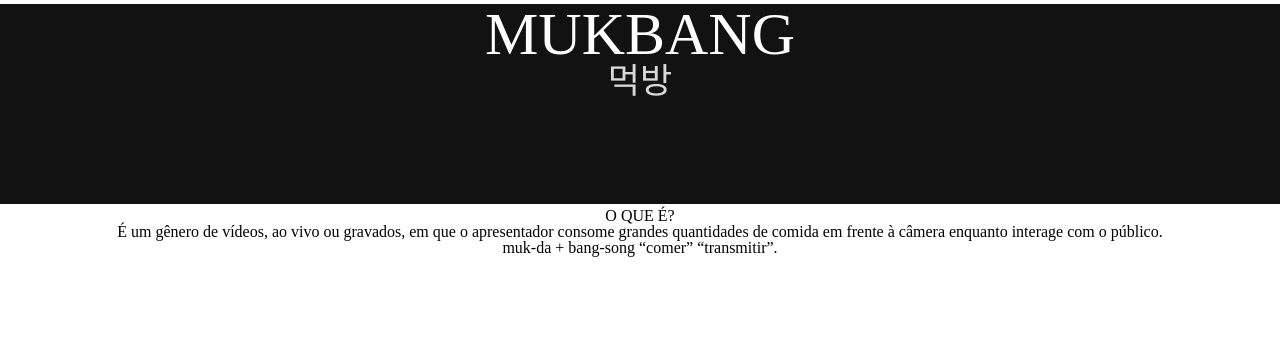
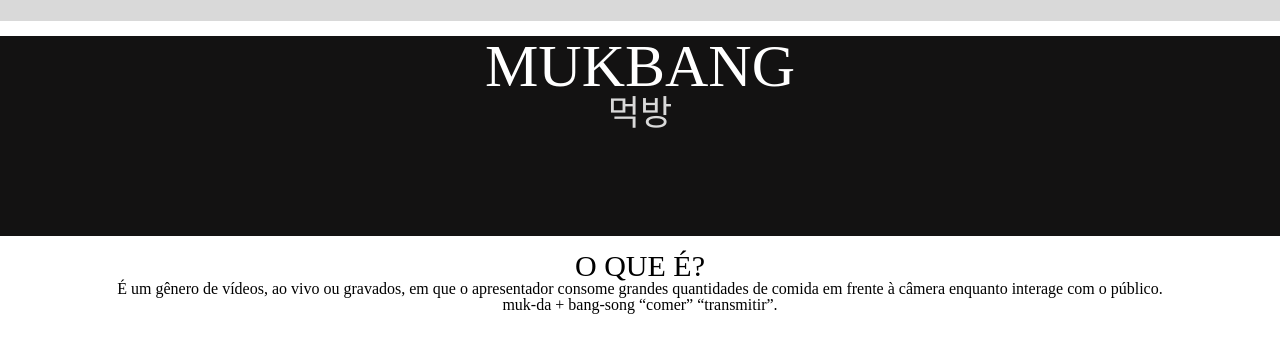
Before and after one commit to babibabaa/sitemukbang, a plain HTML site: page index.html in a window 1280 px wide. Drawn offline with Linux system fonts and the light colour scheme; a web font is replaced by a local one.

Commit message:
em cima do header

```diff
--- a/index.html
+++ b/index.html
@@ -10,11 +10,15 @@
     <link href="https://fonts.googleapis.com/css2?family=Podkova&display=swap" rel="stylesheet">
 </head>
 <body>
-    <div class="atitulo">
+        <div class="emcimadoheader">
+
+    </div>
+
+    <header>
         <h1>MUKBANG</h1>
 
          <h2>먹방</h2>
-    </div>
+    </header>
 
     <div class="explicacao">
         <h3>
@@ -22,8 +26,9 @@
         </h3>
         <p> É um gênero de vídeos, ao vivo ou gravados, em que o apresentador consome grandes quantidades de comida em frente à câmera enquanto interage com o público. </p>
      <p2> muk-da + bang-song </p2>
-    <p3>  “comer”  “transmitir”. </p3>
+       <p3>  “comer”  “transmitir”. </p3>
     </div>
+
 
 </body>
 </html>
--- a/styles.css
+++ b/styles.css
@@ -1,8 +1,8 @@
-.atitulo {
+header {
     background-color: #131212;
     text-align: center;
     height: 200px;
-    margin: 4px 0px;
+    margin: 15px 0px;
 }
 
 h1 {
@@ -18,9 +18,20 @@ h2 {
     font-size: 35px;
 }
 
+h3 {
+    font-size: 30px;
+}
+
+
 .explicacao {
     text-align: center;
 
+}
+
+.emcimadoheader {
+
+    background-color: #d9d9d9;
+    height: 21px;
 
 
 }
```
